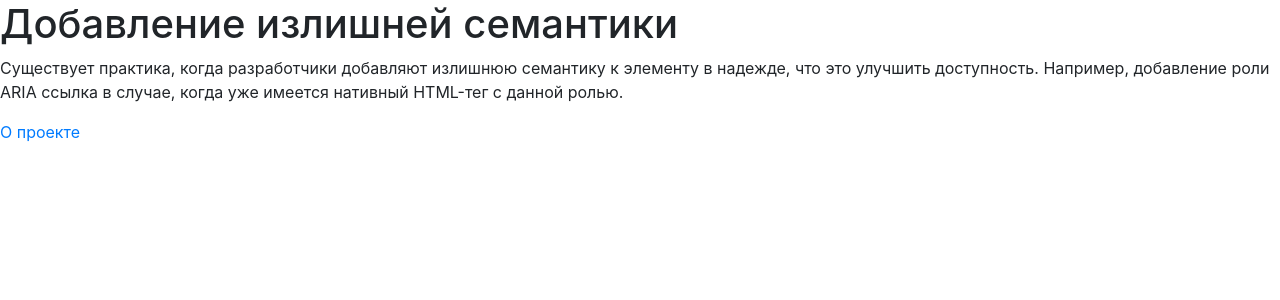
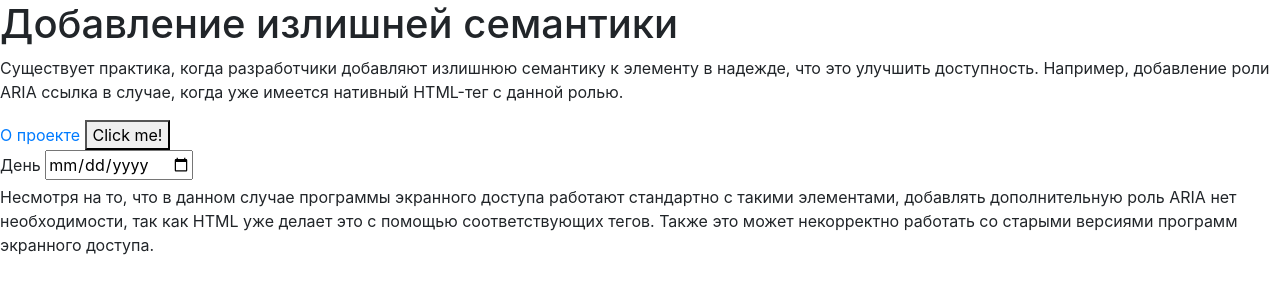
Before and after one commit to sevapopov2/wai-aria-inspection, a Django app: template server/templates/main/bad-examples/redundant-semantics.html in a window 1280 px wide. Shown: the part 60-360 px from the top of the page. Run offline with Django 4.2, Linux system fonts and the light colour scheme; the template is opened without the code that fills it, so the values that code supplies are empty; some libraries are stand-ins or nearby versions.

Commit message:
Add more examples and explanation to redundant semantics example

```diff
--- a/server/templates/main/bad-examples/redundant-semantics.html
+++ b/server/templates/main/bad-examples/redundant-semantics.html
@@ -7,5 +7,11 @@
 </p>
 <div id="redundant-semantics-example">
     <a href="{% url 'main:index' %}" role="link">О проекте</a>
+    <button id="redundant-button-example" type="button" role="button">Click me!</button>
+    <form role="form">
+        <label for="day">День</label>
+        <input id="day" role="combobox" type="date">
+    </form>
 </div>
+<p>Несмотря на то, что в данном случае программы экранного доступа работают стандартно с такими элементами, добавлять дополнительную роль ARIA нет необходимости, так как HTML уже делает это с помощью соответствующих тегов. Также это может некорректно работать со старыми версиями программ экранного доступа.</p>
 {% endblock %}
```
